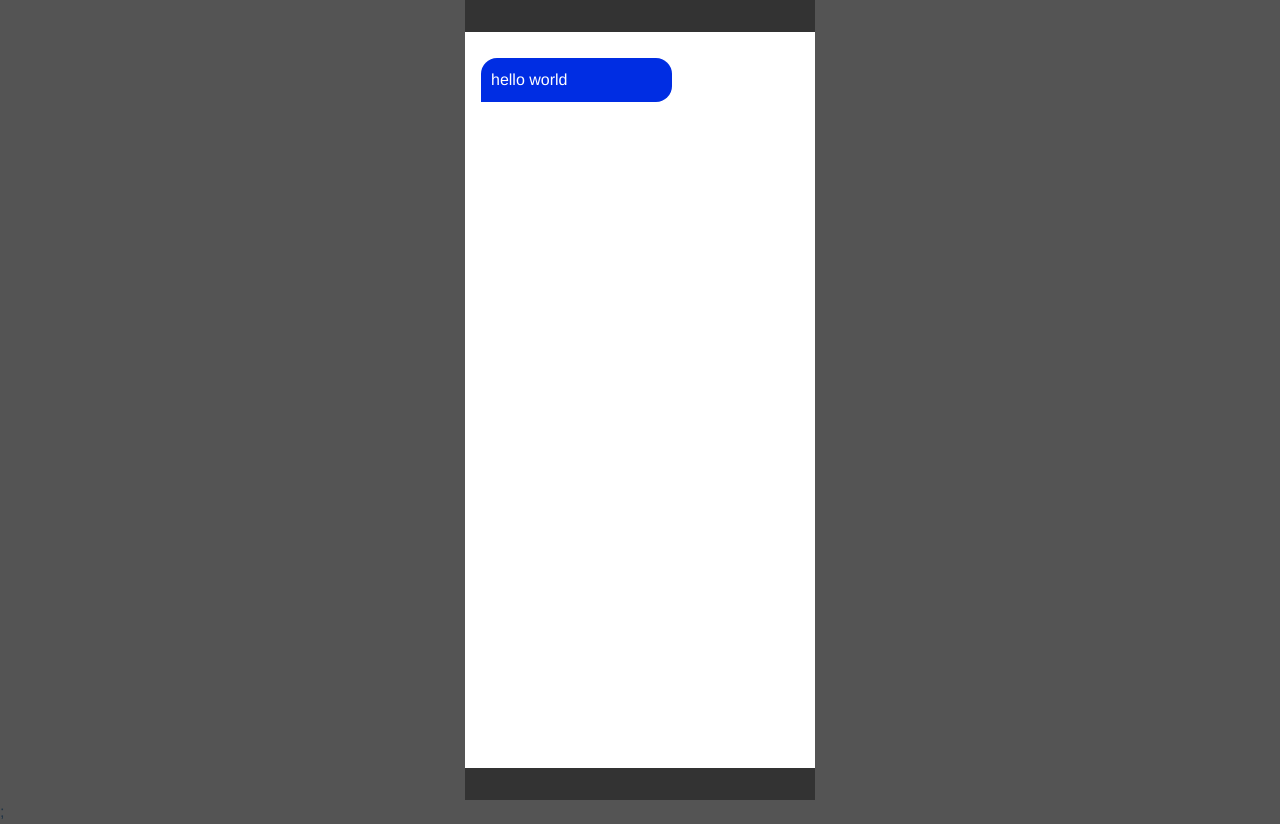
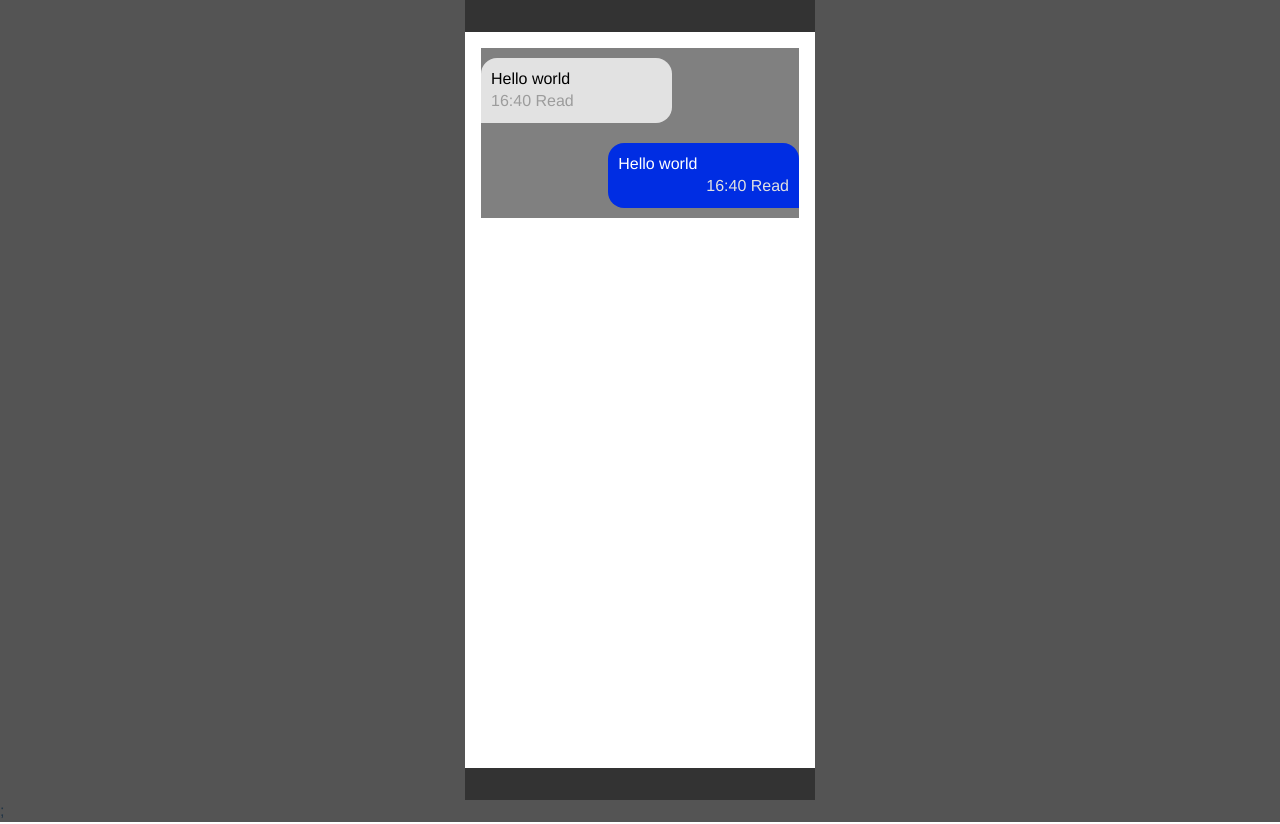
Before and after one commit to kimjang-toolkit/webSocket, a React (Vite) app in the folder Frontend/chat_app/: page / in a window 1280 px wide. Built offline with nearby package versions, Linux system fonts and the light colour scheme; no server answers.

Commit message:
Design: ChatBubble Css & Global css variable set

```diff
--- /dev/null
+++ b/Frontend/chat_app/src/components/ChatBubble.tsx
@@ -0,0 +1,47 @@
+import React from 'react';
+import styled from 'styled-components';
+
+type dataType = {
+  content: string;
+  published: string;
+};
+
+interface ChatBubbleProps {
+  data: dataType;
+  isUsers: boolean;
+}
+
+const ChatBubble: React.FC<ChatBubbleProps> = ({ data, isUsers }) => {
+  const hours = data.published.slice(0, 2);
+  const minutes = data.published.slice(2, 4);
+  return (
+    <>
+      <Bubble isUsers={isUsers}>
+        <Content>{data.content}</Content>
+        <Caption isUsers={isUsers}>
+          {hours}:{minutes} Read
+        </Caption>
+      </Bubble>
+    </>
+  );
+};
+
+export default ChatBubble;
+
+const Bubble = styled.div<{ isUsers: boolean }>`
+  background: ${({ isUsers }) => (isUsers ? 'rgba(240, 240, 240, 0.87)' : '#002de3')};
+  color: ${({ isUsers }) => (isUsers ? '#000' : '#fff')};
+  padding: 10px;
+  border-radius: ${({ isUsers }) => (isUsers ? '16px 16px 16px 0px' : '16px 16px 0px 16px')};
+  margin: 10px 0;
+  width: 60%;
+  max-height: 50%;
+  align-self: ${({ isUsers }) => (isUsers ? 'flex-start' : 'flex-end')};
+  display: flex;
+  flex-direction: column;
+`;
+const Content = styled.p``;
+const Caption = styled.p<{ isUsers: boolean }>`
+  text-align: ${({ isUsers }) => (isUsers ? 'left' : 'right')};
+  color: ${({ isUsers }) => (isUsers ? '#9C9C9C' : '#E1E1E1')};
+`;
--- a/Frontend/chat_app/src/components/MessageBubble.tsx
+++ /dev/null
@@ -1,23 +0,0 @@
-import React from 'react';
-import styled from 'styled-components';
-interface MessageProps {
-  content: string;
-  sender: string;
-}
-
-const MessageBubble: React.FC<MessageProps> = ({ content, sender }) => {
-  return <Bubble sender={sender}>{content}</Bubble>;
-};
-
-export default MessageBubble;
-
-const Bubble = styled.div<{ sender: string }>`
-  background: ${(sender) => (sender ? '#002de3' : ' rgba(240, 240, 240, 0.87)')};
-  color: ${({ sender }) => (sender ? '#fff' : '#000')};
-  padding: 10px;
-  border-radius: ${({ sender }) => (sender ? '16px 16px 16px 0px' : '16px 16px 0px 16px')};
-  margin: 10px 0;
-  width: 60%;
-  max-height: 50%;
-  align-self: ${({ sender }) => (sender ? 'flex-end' : 'flex-start')};
-`;
--- a/Frontend/chat_app/src/pages/Home.tsx
+++ b/Frontend/chat_app/src/pages/Home.tsx
@@ -1,6 +1,6 @@
 import { Client } from '@stomp/stompjs';
-import MessageBubble from '../components/MessageBubble';
-
+import ChatBubble from '../components/ChatBubble';
+import styled from 'styled-components';
 function Home() {
   const message = {
     type: 'greeting',
@@ -33,10 +33,17 @@ function Home() {
   client.activate();
 
   return (
-    <div>
-      <MessageBubble sender="me" content="hello world" />
-    </div>
+    <ChatContainer>
+      <ChatBubble isUsers={true} data={{ content: 'Hello world', published: '1640' }} />
+      <ChatBubble isUsers={false} data={{ content: 'Hello world', published: '1640' }} />
+    </ChatContainer>
   );
 }
 
 export default Home;
+
+const ChatContainer = styled.section`
+  background: gray;
+  display: flex;
+  flex-direction: column;
+`;
--- a/Frontend/chat_app/src/styles/GlobalStyle.tsx
+++ b/Frontend/chat_app/src/styles/GlobalStyle.tsx
@@ -1,19 +1,47 @@
 import { createGlobalStyle } from 'styled-components';
 
 const GlobalStyle = createGlobalStyle`
+#root{
+ --font-size-xs: 0.75rem;  /* 12px */
+  --font-size-sm: 0.875rem; /* 14px */
+  --font-size-md: 1rem;     /* 16px */
+  --font-size-lg: 1.125rem; /* 18px */
+  --font-size-xl: 1.5rem;   /* 24px */
+
+  width:100%;
+  height: 100%;
+}
   *, *::before, *::after {
     box-sizing: border-box;
+    margin:0;
+    padding:0;
   }
-#root{
-  width:100%;
-  height: 100%;
-  margin:0;
-  padding:0;
-}
+
+  html, body, div, span, applet, object, iframe,
+	h1, h2, h3, h4, h5, h6, p, blockquote, pre,
+	a, abbr, acronym, address, big, cite, code,
+	del, dfn, em, img, ins, kbd, q, s, samp,
+	small, strike, strong, sub, sup, tt, var,
+	b, u, i, center,
+	dl, dt, dd, ol, ul, li,
+	fieldset, form, label, legend,
+	table, caption, tbody, tfoot, thead, tr, th, td,
+	article, aside, canvas, details, embed,
+	figure, figcaption, footer, header, hgroup,
+	menu, nav, output, ruby, section, summary,
+	time, mark, audio, video {
+		margin: 0;
+		padding: 0;
+		border: 0;
+		box-sizing: border-box;
+		font-size: 100%;
+		font: inherit;
+		vertical-align: baseline;
+	}
   body,html {
     background: #545454;
     font-family: "Helvetica", "Arial", sans-serif;
-    line-height: 1.5;
+    line-height: 1.4;
     text-rendering: optimizeLegibility;
     -webkit-font-smoothing: antialiased;
     -moz-osx-font-smoothing: grayscale;
```
